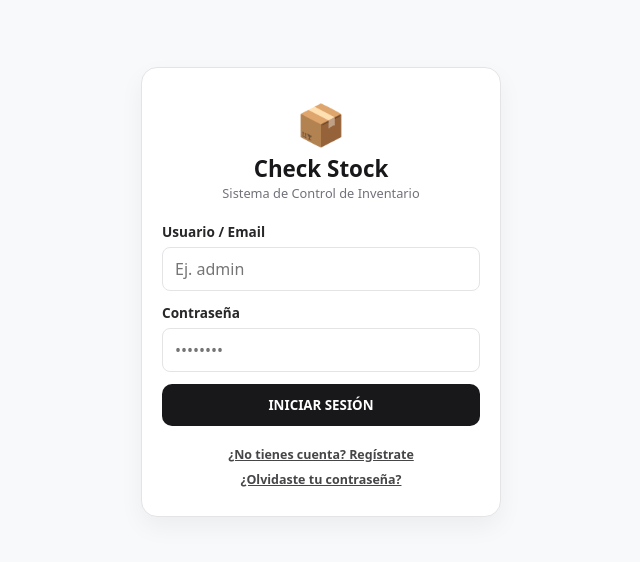
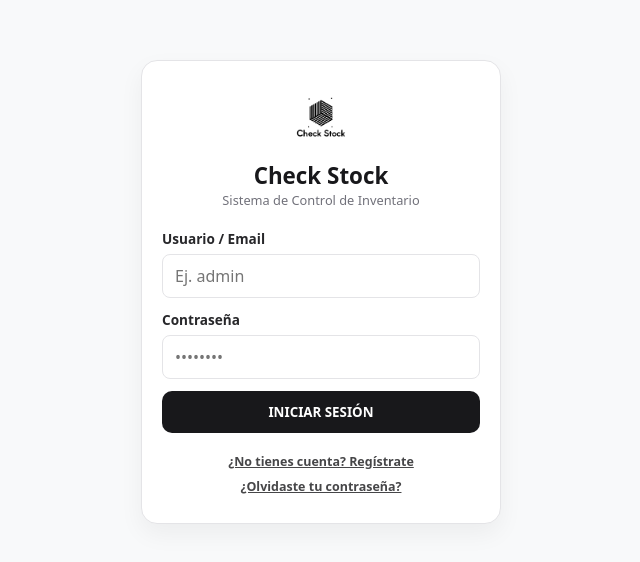
Before and after one commit to juann11/App_Hibrida_Check_Stock, a website built with Vite: page index.html in a window 1280 px wide. Shown: the part 108-670 px from the top of the page, without its empty margins (319-959 px from the left). Built offline with nearby package versions, Linux system fonts and the light colour scheme.

Commit message:
fix: logo y mejoras de login

```diff
--- a/index.html
+++ b/index.html
@@ -14,7 +14,8 @@
   <section id="vista-login" class="login-overlay">
     <div class="login-card">
       <div class="login-brand">
-        <span class="brand-icon">📦</span>
+
+        <img src="/logo.png" alt="Check Stock Logo" class="brand-logo-img">
         <h1>Check Stock</h1>
         <p id="auth-subtitle">Sistema de Control de Inventario</p>
       </div>
--- a/src/styles/main.scss
+++ b/src/styles/main.scss
@@ -293,6 +293,13 @@ body {
   }
 }
 
+.brand-logo-img {
+  width: 56px;
+  height: 56px;
+  object-fit: contain;
+  margin-bottom: 8px;
+}
+
 .product-card-item {
   border: 1px solid #E4E4E7;
   border-radius: 12px;
```
Also changed, not shown: dist/assets/index-43TBmPsz.css (deleted), dist/assets/index-B-LRL1Mo.css (added), dist/assets/index-YStzeyEi.js (renamed from dist/assets/index-DqjRaHI3.js), dist/assets/logo-CWUNMoIJ.png (added), dist/index.html, logo.png (added).
